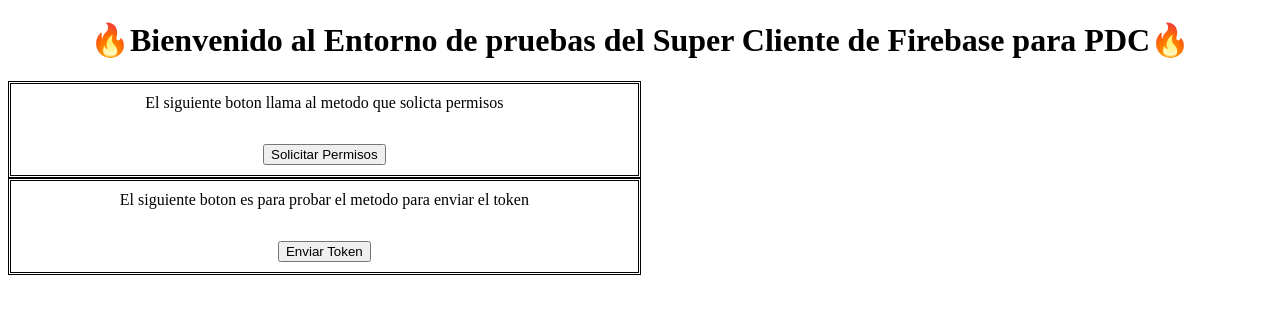
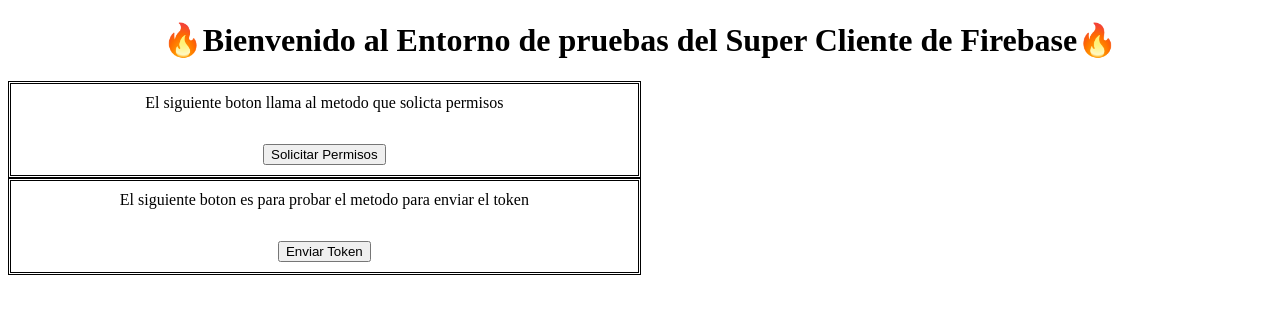
Before and after one commit to MauroDanielPenaloza/firebase-web-client, a website built with webpack: page public/index.html in a window 1280 px wide. Built offline with nearby package versions, Linux system fonts and the light colour scheme; some packages are replaced by stand-ins of ours.

Commit message:
Mod index and Readme

```diff
--- a/public/index.html
+++ b/public/index.html
@@ -10,7 +10,7 @@
 
     <script src="main.js"></script>
     <link rel="manifest" href="/manifest.json">
-    <h1 style="text-align: center;">🔥Bienvenido al Entorno de pruebas del Super Cliente de Firebase para PDC🔥</h1>
+    <h1 style="text-align: center;">🔥Bienvenido al Entorno de pruebas del Super Cliente de Firebase🔥</h1>
     <div class="row">
         <div  class="column column-style">
           <label>El siguiente boton llama al metodo que solicta permisos</label>
```
Also changed, not shown: README.md.
